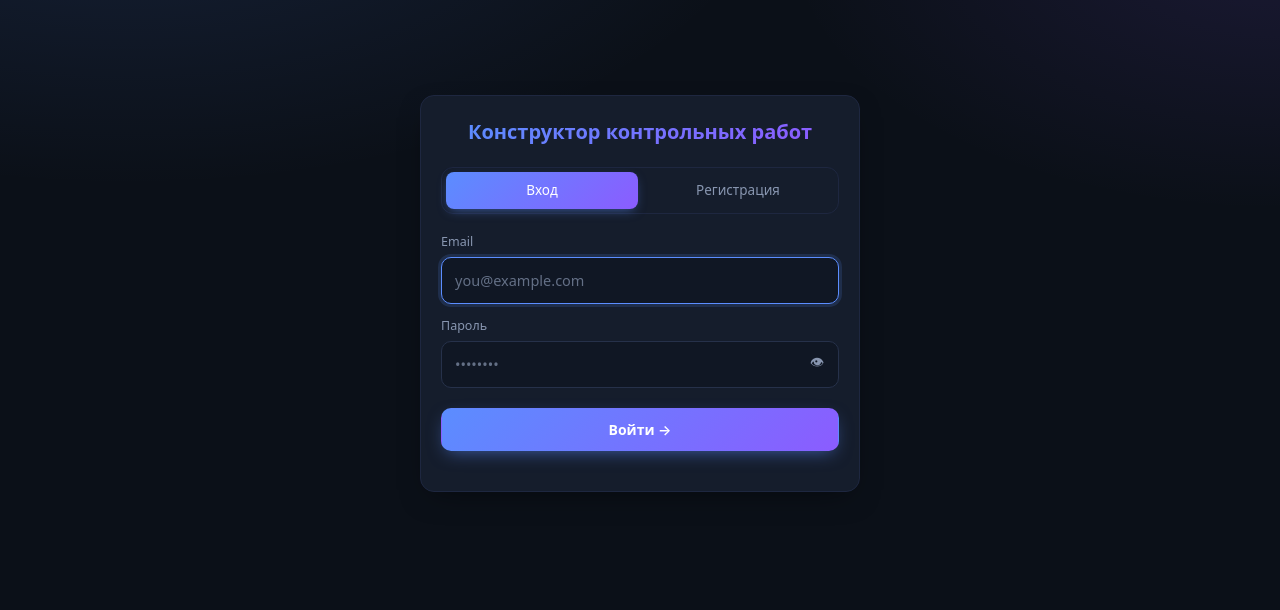
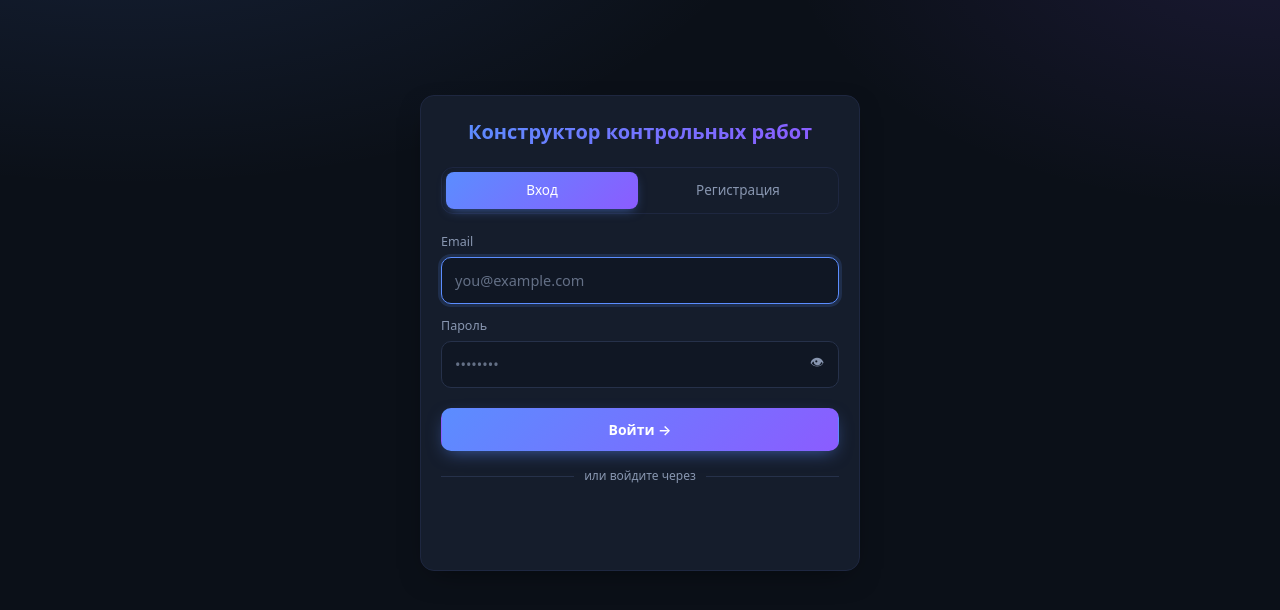
Before and after one commit to timaverushz-web/mathtest, a website: page public/index.html in a window 1280 px wide. Shown: the part 64-674 px from the top of the page. Drawn offline with nearby package versions, Linux system fonts and the light colour scheme.

Commit message:
Update index.html

```diff
--- a/public/index.html
+++ b/public/index.html
@@ -47,7 +47,17 @@
     <div id="loginForm">
       <label>Email<input id="loginEmail" type="email" autocomplete="email" placeholder="you@example.com"></label>
       <label>Пароль<div class="pass-wrap"><input id="loginPass" type="password" autocomplete="current-password" placeholder="••••••••"><button type="button" class="pass-toggle" data-target="loginPass">👁</button></div></label>
-      <button class="primary" id="doLogin" style="width:100%;margin-top:8px">Войти →</button>
+            <button class="primary" id="doLogin" style="width:100%;margin-top:8px">Войти →</button>
+
+      <div style="margin-top:16px;text-align:center">
+        <div style="display:flex;align-items:center;gap:10px;color:var(--muted);font-size:12px;margin:16px 0">
+          <div style="flex:1;height:1px;background:var(--line)"></div>
+          <span>или войдите через</span>
+          <div style="flex:1;height:1px;background:var(--line)"></div>
+        </div>
+        <div id="tgLoginWrap" style="display:flex;justify-content:center"></div>
+        <p class="err" id="tgLoginErr" style="text-align:center;margin-top:8px"></p>
+      </div>
     </div>
     <div id="regForm" hidden>
       <label>Имя<input id="regName" placeholder="Иван Петров"></label>
```
